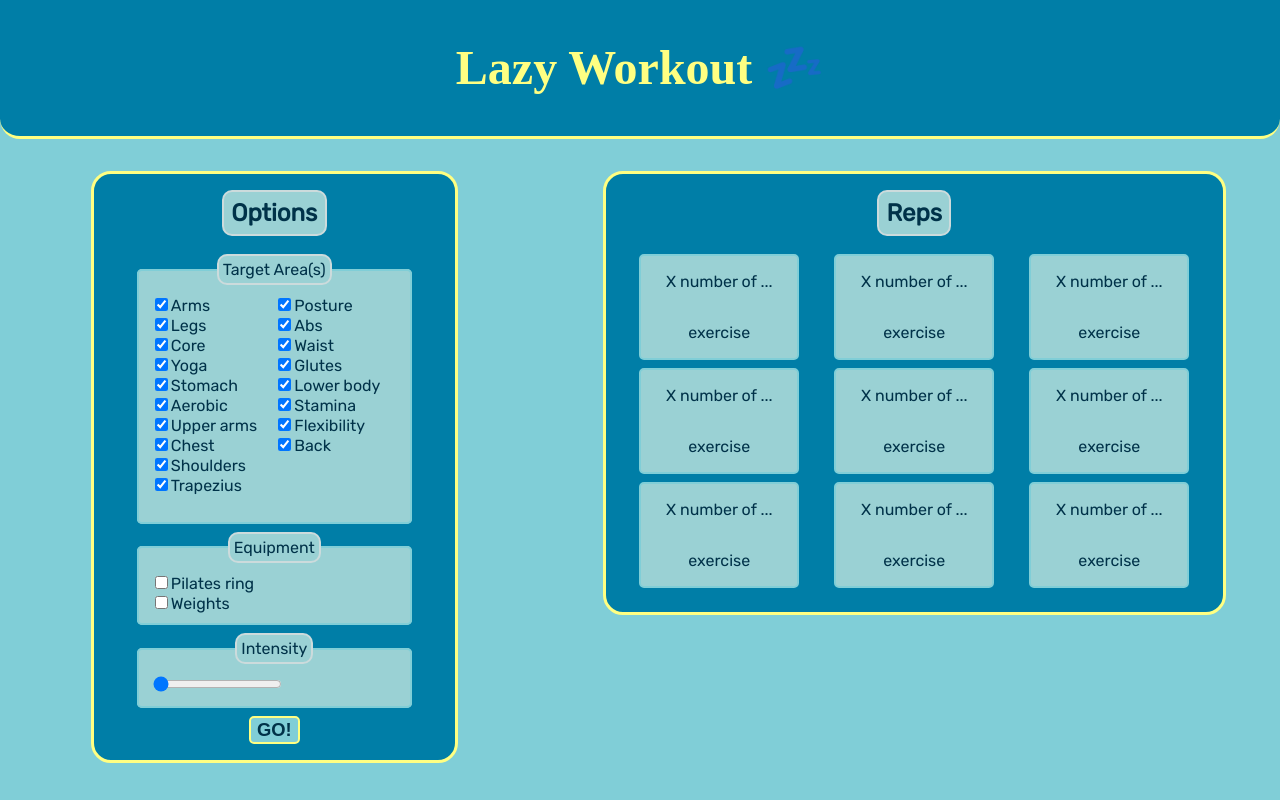
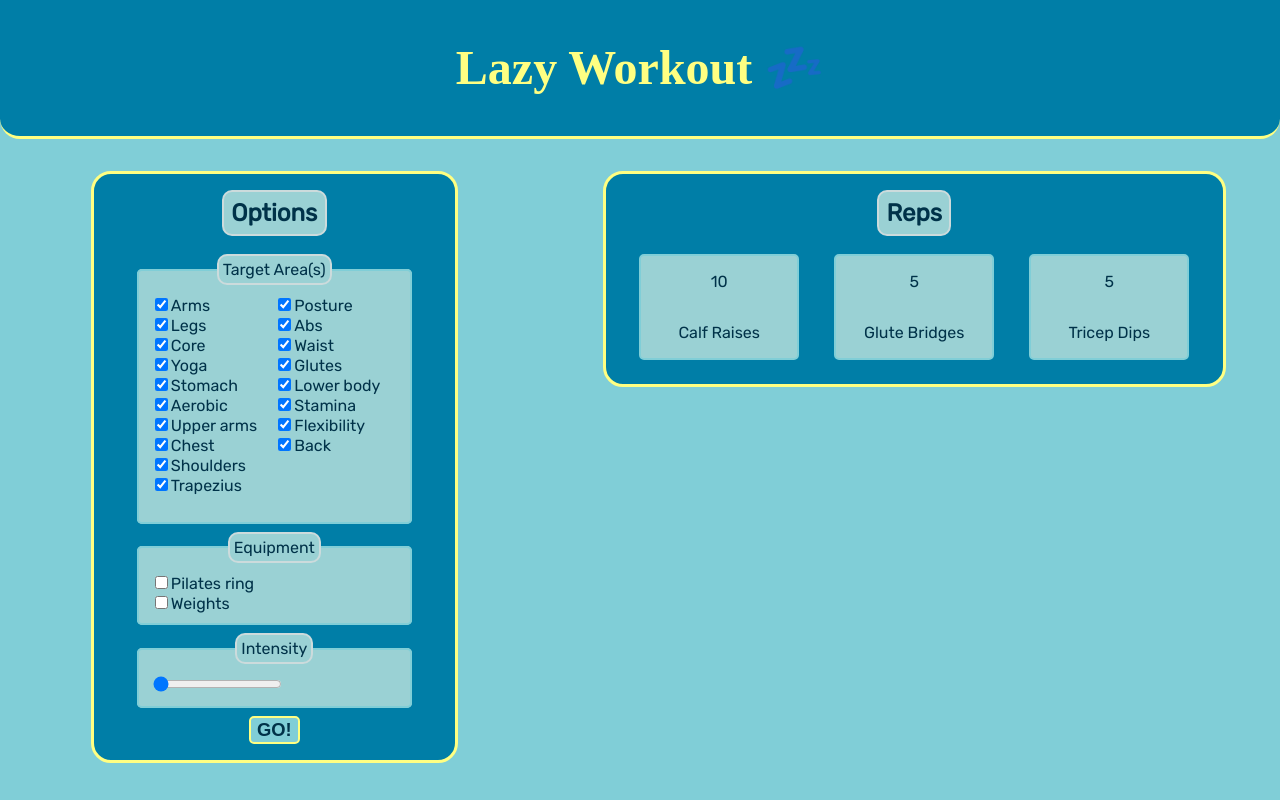
Before and after one commit to lilianaweimer/lazyworkout, a React (Vite) app: page / in a window 1280 px wide. Built offline with nearby package versions, Linux system fonts and the light colour scheme; a web font is replaced by a local one.

Commit message:
get basic first iteration working

```diff
--- a/src/App.tsx
+++ b/src/App.tsx
@@ -44,12 +44,28 @@ function App() {
   };
 
   const [exerciseData, setExerciseData] = useState(data);
+  const [settings, updateSettings] = useState(defaultSettings);
+  const [currentExercises, updateCurrentExercises] = useState(data);
 
-  const [settings, updateSettings] = useState(defaultSettings);
-  console.log("settings", settings);
+  const shuffle = (array: Exercise[]) => {
+    let currentIndex = array.length,
+      randomIndex;
 
-  const [currentExercises, updateCurrentExercises] = useState(data);
-  console.log("current exercises", currentExercises);
+    // While there remain elements to shuffle.
+    while (currentIndex != 0) {
+      // Pick a remaining element.
+      randomIndex = Math.floor(Math.random() * currentIndex);
+      currentIndex--;
+
+      // And swap it with the current element.
+      [array[currentIndex], array[randomIndex]] = [
+        array[randomIndex],
+        array[currentIndex],
+      ];
+    }
+
+    return array;
+  };
 
   const generateExercises = (settings: Settings, exerciseData: Exercise[]) => {
     let newExercises: Exercise[] = [];
@@ -73,7 +89,7 @@ function App() {
     if (!settings.currentEquipment.includes("weights")) {
       newExercises = newExercises.filter((exercise) => !exercise.usesWeights);
     }
-    return newExercises;
+    return shuffle(newExercises);
   };
 
   useEffect(() => {
@@ -82,6 +98,14 @@ function App() {
       (currentExercises) => (currentExercises = newExercises)
     );
   }, []);
+
+  const submitForm = (e: Event) => {
+    e.preventDefault();
+    let newExercises = generateExercises(settings, exerciseData);
+    updateCurrentExercises(
+      (currentExercises) => (currentExercises = newExercises)
+    );
+  };
 
   const focusAreas: FocusAreas[] = [
     "arms",
@@ -111,8 +135,9 @@ function App() {
         currentSettings={settings}
         updateSettings={updateSettings}
         focusAreas={focusAreas}
+        submitForm={submitForm}
       />
-      <Reps />
+      <Reps currentExercises={currentExercises} currentSettings={settings} />
     </div>
   );
 }
--- a/src/components/Options/Options.tsx
+++ b/src/components/Options/Options.tsx
@@ -12,12 +12,14 @@ interface OptionsProps {
   currentSettings: Settings;
   updateSettings: React.Dispatch<React.SetStateAction<Settings>>;
   focusAreas: FocusAreas[];
+  submitForm: () => {};
 }
 
 const Options: React.FC<OptionsProps> = ({
   currentSettings,
   updateSettings,
   focusAreas,
+  submitForm,
 }) => {
   const handleFocusAreaCheckboxClick = (area: string, checked: boolean) => {
     if (checked) {
@@ -114,7 +116,7 @@ const Options: React.FC<OptionsProps> = ({
             />
           </div>
         </fieldset>
-        <button>GO!</button>
+        <button onClick={(e) => submitForm(e)}>GO!</button>
       </form>
     </section>
   );
--- /dev/null
+++ b/src/components/Reps/RepItem.tsx
@@ -0,0 +1,25 @@
+import { Exercise } from "../../resources/data";
+import "./Reps.scss";
+
+interface RepItemProps {
+  isTimed: boolean;
+  numOfReps: number;
+  exercise: Exercise;
+}
+
+const RepItem: React.FC<RepItemProps> = ({ isTimed, numOfReps, exercise }) => {
+  return (
+    <article className="rep_item" id={`${exercise.id}`}>
+      {isTimed ? <p>{numOfReps} seconds</p> : <p>{numOfReps}</p>}
+      <p>{exercise.name}</p>
+      {exercise.usesPilatesRing && (
+        <img src="src/resources/pilates_ring.png" className="rep_img" />
+      )}
+      {exercise.usesWeights && (
+        <img src="src/resources/weight.png" className="rep_img" />
+      )}
+    </article>
+  );
+};
+
+export default RepItem;
--- a/src/components/Reps/Reps.scss
+++ b/src/components/Reps/Reps.scss
@@ -17,7 +17,6 @@
   grid-auto-rows: 1fr;
   grid-auto-columns: 1fr;
   grid-template-columns: 1fr 1fr 1fr;
-  // grid-template-rows: 1fr 1fr 1fr;
   gap: 0px 0px;
   grid-template-areas: ". . .";
 }
@@ -32,3 +31,10 @@
   display: flex;
   flex-direction: column;
 }
+
+.rep_img {
+  width: 25px;
+  height: auto;
+  margin: 0 auto;
+  padding-bottom: 3px;
+}
--- a/src/components/Reps/Reps.tsx
+++ b/src/components/Reps/Reps.tsx
@@ -1,47 +1,46 @@
+import { useEffect, useState } from "react";
+import { Settings } from "../../App";
+import { Exercise } from "../../resources/data";
+import RepItem from "./RepItem";
 import "./Reps.scss";
 
-const Reps = () => {
+interface RepsProps {
+  currentExercises: Exercise[];
+  currentSettings: Settings;
+}
+
+const Reps: React.FC<RepsProps> = ({ currentExercises, currentSettings }) => {
+  let currentExerciseSlice = currentExercises.slice(
+    0,
+    Number(currentSettings.currentIntensity) * 3
+  );
+
+  const getRandomInteger = (min: number, max: number) => {
+    min = Math.ceil(min);
+    max = Math.floor(max);
+    return Math.floor(Math.random() * (max - min + 1)) + min;
+  };
+
+  const reps = currentExerciseSlice.map((exercise) => {
+    let numOfReps;
+    if (currentSettings.currentIntensity === "1") {
+      numOfReps = getRandomInteger(exercise.easyReps[0], exercise.easyReps[1]);
+    } else if (currentSettings.currentIntensity === "2") {
+      numOfReps = getRandomInteger(exercise.medReps[0], exercise.medReps[1]);
+    } else {
+      numOfReps = getRandomInteger(exercise.hardReps[0], exercise.hardReps[1]);
+    }
+    return exercise.isTimed ? (
+      <RepItem isTimed={true} numOfReps={numOfReps} exercise={exercise} />
+    ) : (
+      <RepItem isTimed={false} numOfReps={numOfReps} exercise={exercise} />
+    );
+  });
+
   return (
     <section className="page_section" id="reps">
       <h2>Reps</h2>
-      <div className="reps_container">
-        <article className="rep_item">
-          <p>X number of ...</p>
-          <p>exercise</p>
-        </article>
-        <article className="rep_item">
-          <p>X number of ...</p>
-          <p>exercise</p>
-        </article>
-        <article className="rep_item">
-          <p>X number of ...</p>
-          <p>exercise</p>
-        </article>
-        <article className="rep_item">
-          <p>X number of ...</p>
-          <p>exercise</p>
-        </article>
-        <article className="rep_item">
-          <p>X number of ...</p>
-          <p>exercise</p>
-        </article>
-        <article className="rep_item">
-          <p>X number of ...</p>
-          <p>exercise</p>
-        </article>
-        <article className="rep_item">
-          <p>X number of ...</p>
-          <p>exercise</p>
-        </article>
-        <article className="rep_item">
-          <p>X number of ...</p>
-          <p>exercise</p>
-        </article>
-        <article className="rep_item">
-          <p>X number of ...</p>
-          <p>exercise</p>
-        </article>
-      </div>
+      <div className="reps_container">{reps}</div>
     </section>
   );
 };
```
Also changed, not shown: src/resources/data.ts (+51 -51 lines), src/resources/pilates_ring.png (added), src/resources/weight.png (added).
